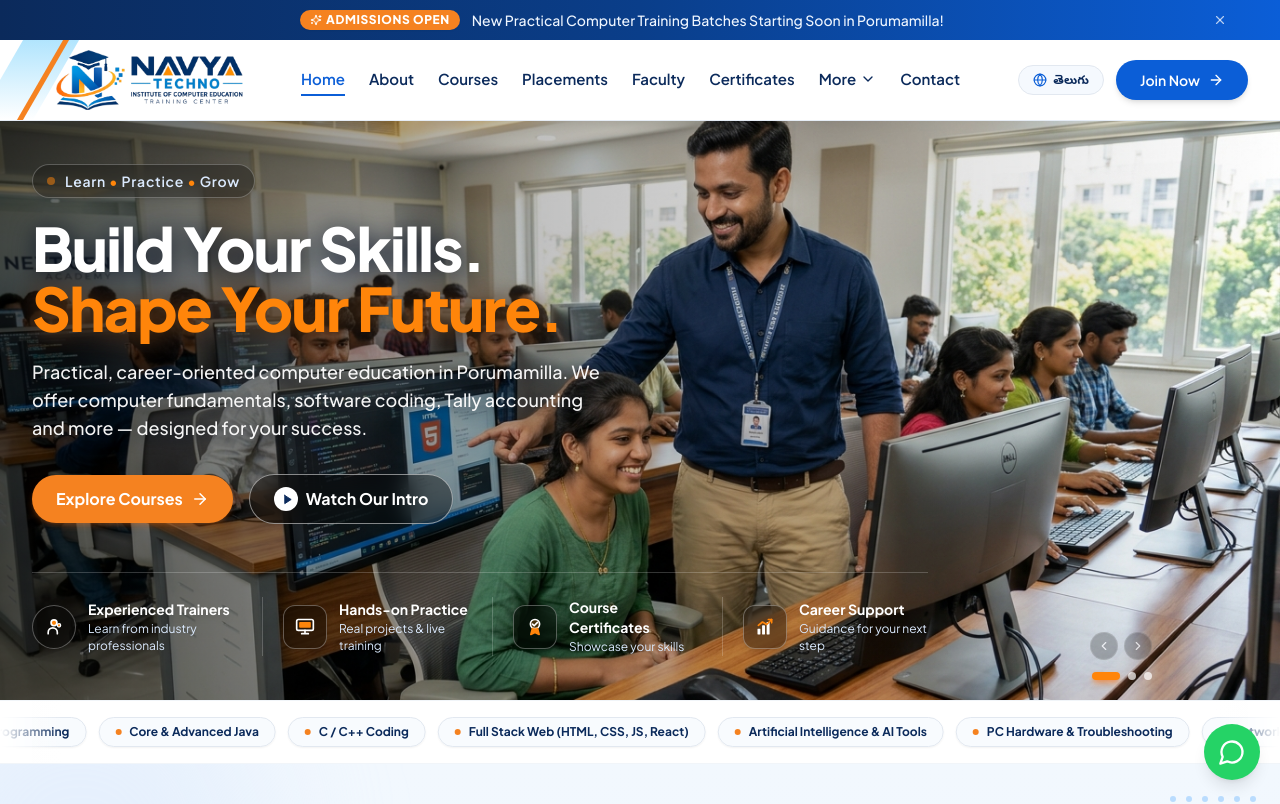
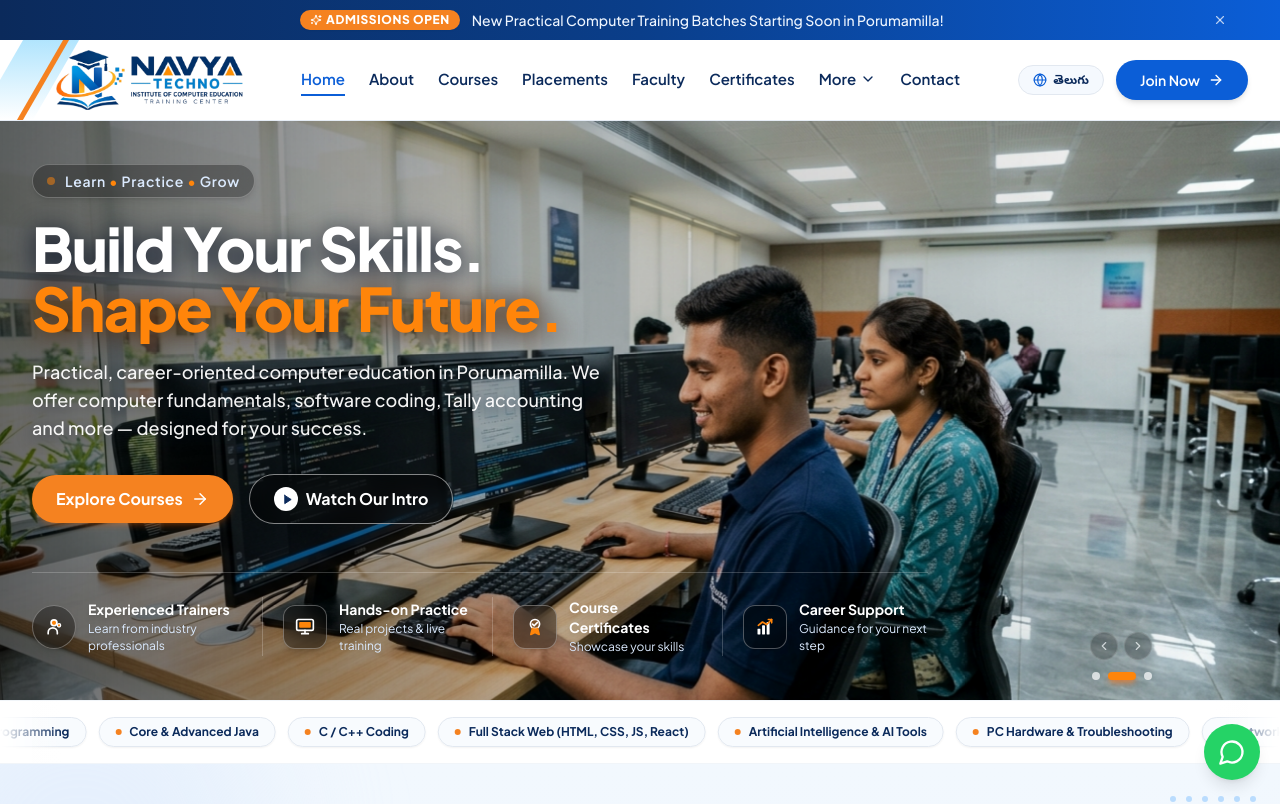
Before and after one commit to madhu16262223/NAVYA-INSTITUTE, a React (Vite) app: page / in a window 1280 px wide. Shown: the top 804 px of the page. Built offline with nearby package versions, Linux system fonts and the light colour scheme.

Commit message:
Update hero slide timer to 4s with smooth subtle cinematic zoom effect

```diff
--- a/src/pages/pages.jsx
+++ b/src/pages/pages.jsx
@@ -46,7 +46,7 @@ export function Home(){
  useEffect(() => {
   const timer = setInterval(() => {
    setSlideIndex((prev) => (prev + 1) % heroSlides.length);
-  }, 2000);
+  }, 4000);
   return () => clearInterval(timer);
  }, [slideIndex]);
 
@@ -54,23 +54,28 @@ export function Home(){
 <Seo desc="Navya Techno Institute of Computer Education Training Center, Porumamilla: practical computer courses, certificates and career support. 4.8 on Google."/>
 {/* EXACT CUSTOM-BUILT HERO SECTION WITH PROPORTIONS MATCHING IMAGE 2 */}
 <section aria-label="Welcome" className="relative overflow-hidden min-h-[500px] sm:min-h-[540px] lg:h-[580px] lg:max-h-[620px] flex items-center bg-[#021333]">
- {/* 1. Animated Lab Photos with Crystal Clear High-Definition Presentation */}
+ {/* 1. Animated Lab Photos with Crystal Clear High-Definition Presentation & Subtle Cinematic Zoom */}
  <div className="absolute inset-0 z-0 overflow-hidden">
-  {heroSlides.map((slide, idx) => (
+  {heroSlides.map((slide, idx) => {
+   const isActive = slideIndex === idx;
+   return (
     <div
      key={idx}
-    className={`absolute inset-0 transition-opacity duration-700 ease-in-out ${
-     slideIndex === idx ? 'opacity-100 z-10' : 'opacity-0 z-0 pointer-events-none'
+     className={`absolute inset-0 transition-opacity duration-1000 ease-in-out ${
+      isActive ? 'opacity-100 z-10' : 'opacity-0 z-0 pointer-events-none'
      }`}
     >
      <img
       src={slide.src}
       alt={slide.alt}
-     className="h-full w-full object-cover object-center pointer-events-none"
+      className={`h-full w-full object-cover object-center pointer-events-none transition-transform duration-[4500ms] ease-out ${
+       isActive ? 'scale-[1.07]' : 'scale-100'
+      }`}
       loading="eager"
      />
     </div>
-  ))}
+   );
+  })}
  </div>
   {/* Pure, clear photo slideshow without color tints or corner swooshes */}
   {/* Subtle, soft ambient vignette strictly for text contrast */}
```
Lines whose indentation alone changed are shown as unchanged.
